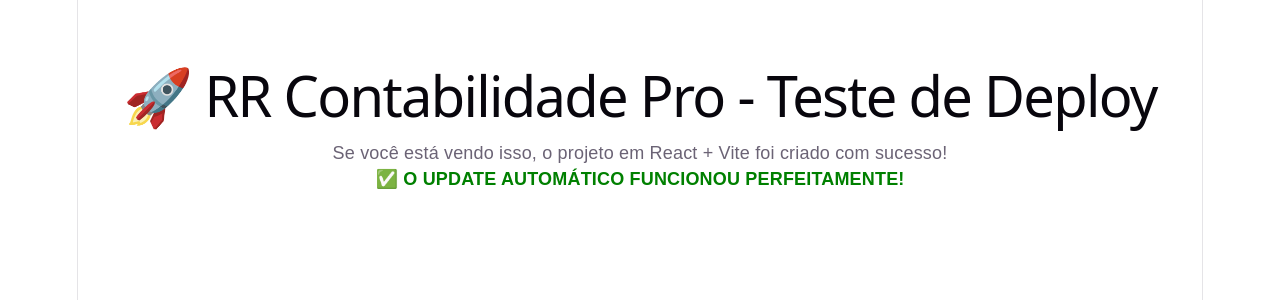
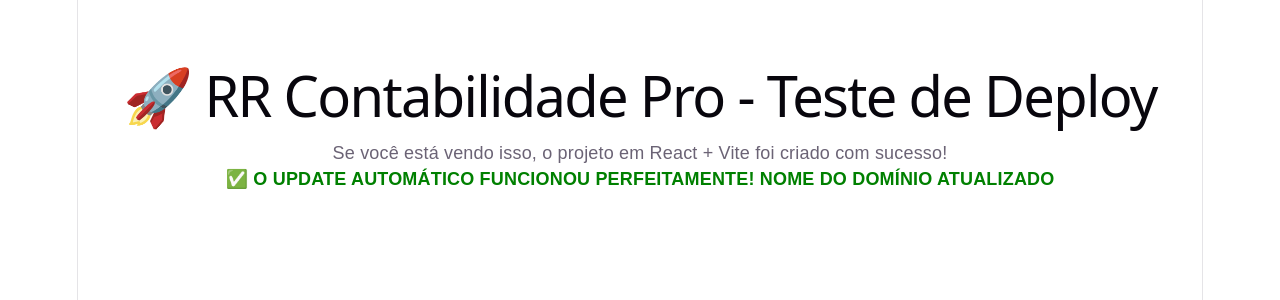
Before and after one commit to arthurvicente-BPO/web-page-rr, a React (Vite) app: page / in a window 1280 px wide. Shown: the top 300 px of the page. Built offline with nearby package versions, Linux system fonts and the light colour scheme.

Commit message:
feat: testando deploy automatico e mudança de dominio

```diff
--- a/src/App.jsx
+++ b/src/App.jsx
@@ -8,7 +8,7 @@
     <div style={{ textAlign: 'center', marginTop: '50px', fontFamily: 'sans-serif' }}>
       <h1>🚀 RR Contabilidade Pro - Teste de Deploy</h1>
       <p>Se você está vendo isso, o projeto em React + Vite foi criado com sucesso!</p>
-      <p style={{ color: 'green', fontWeight: 'bold' }}>✅ O UPDATE AUTOMÁTICO FUNCIONOU PERFEITAMENTE!</p>
+      <p style={{ color: 'green', fontWeight: 'bold' }}>✅ O UPDATE AUTOMÁTICO FUNCIONOU PERFEITAMENTE! NOME DO DOMÍNIO ATUALIZADO</p>
     </div>
   )
 }
```
